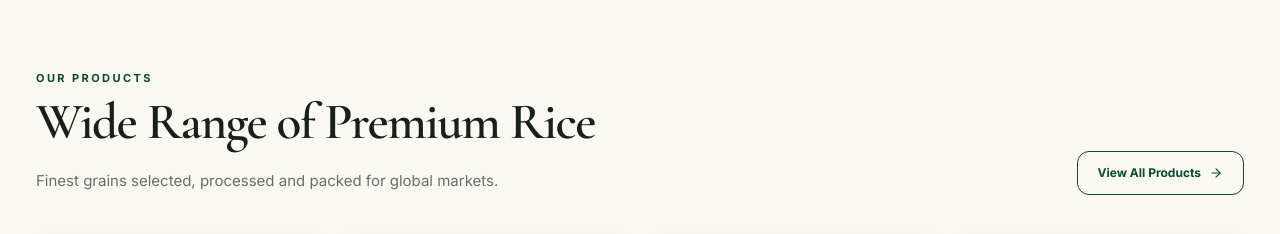
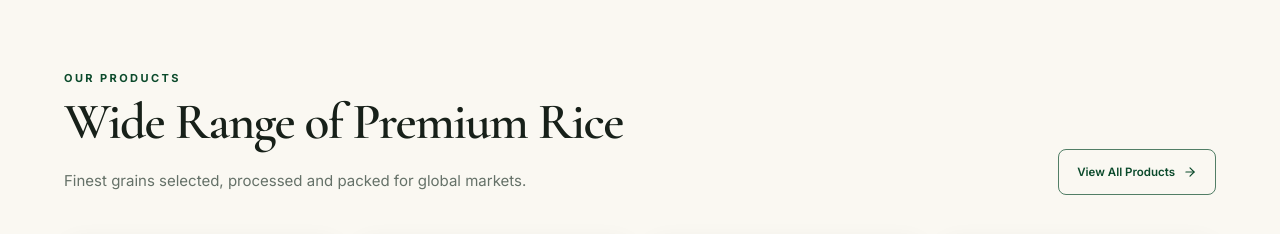
Before and after one commit to savrdhtechnology-cloud/SHREE-KRISHNA-EXPORTS, a Next.js app: page / in a window 1280 px wide. Shown: the part 1571-1805 px from the top of the page. Built offline with nearby package versions, Linux system fonts and the light colour scheme; grey boxes are pictures that could not be loaded.

Commit message:
Refine product section spacing and CTA styling

```diff
--- a/components/product-grid.tsx
+++ b/components/product-grid.tsx
@@ -4,4 +4,23 @@ import { products } from '@/data/products';
 import { ProductCard } from './product-card';
 import { SectionHeading } from './section-heading';
 import { Reveal } from './reveal';
-export function ProductGrid({ limit = 8 }: { limit?: number }) { return <section className="section-pad bg-[#FAF8F2]"><div className="mx-auto max-w-[1440px] px-5 lg:px-9"><div className="flex flex-col items-start justify-between gap-6 md:flex-row md:items-end"><SectionHeading eyebrow="OUR PRODUCTS" title="Wide Range of Premium Rice" description="Finest grains selected, processed and packed for global markets." /><Link href="/products" className="inline-flex shrink-0 items-center gap-2 rounded-xl border border-[#0B4A2B] px-5 py-3 text-[12px] font-bold text-[#0B4A2B] transition hover:bg-[#0B4A2B] hover:text-white">View All Products <ArrowRight size={14} /></Link></div><Reveal className="mt-10"><div className="grid gap-5 sm:grid-cols-2 lg:grid-cols-4">{products.slice(0, limit).map(p => <ProductCard key={p.slug} product={p} />)}</div></Reveal></div></section>; }
+
+export function ProductGrid({ limit = 8 }: { limit?: number }) {
+  return (
+    <section className="section-pad bg-[#FAF8F2]">
+      <div className="mx-auto w-full max-w-[1320px] px-5 sm:px-8 md:px-10 lg:px-12 xl:px-16">
+        <div className="flex flex-col items-start justify-between gap-6 md:flex-row md:items-end">
+          <SectionHeading eyebrow="OUR PRODUCTS" title="Wide Range of Premium Rice" description="Finest grains selected, processed and packed for global markets." />
+          <Link href="/products" className="group inline-flex h-[46px] shrink-0 items-center gap-2 rounded-[8px] border border-[#0B4A2B]/70 px-4.5 text-[11.5px] font-semibold text-[#0B4A2B] transition duration-300 hover:bg-[#0B4A2B] hover:text-white">
+            View All Products <ArrowRight size={14} className="transition-transform group-hover:translate-x-1" />
+          </Link>
+        </div>
+        <Reveal className="mt-10">
+          <div className="grid gap-4 sm:grid-cols-2 lg:grid-cols-4">
+            {products.slice(0, limit).map((product) => <ProductCard key={product.slug} product={product} />)}
+          </div>
+        </Reveal>
+      </div>
+    </section>
+  );
+}
```
